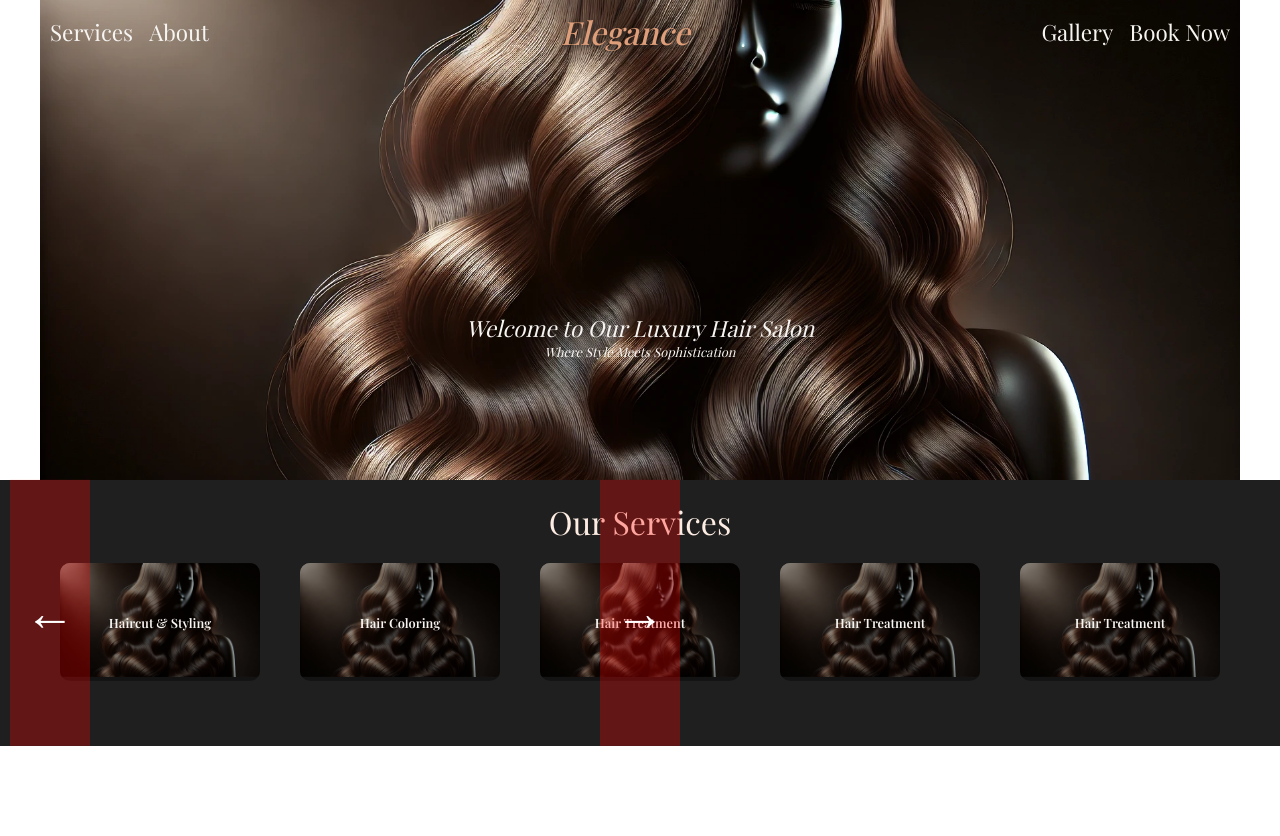
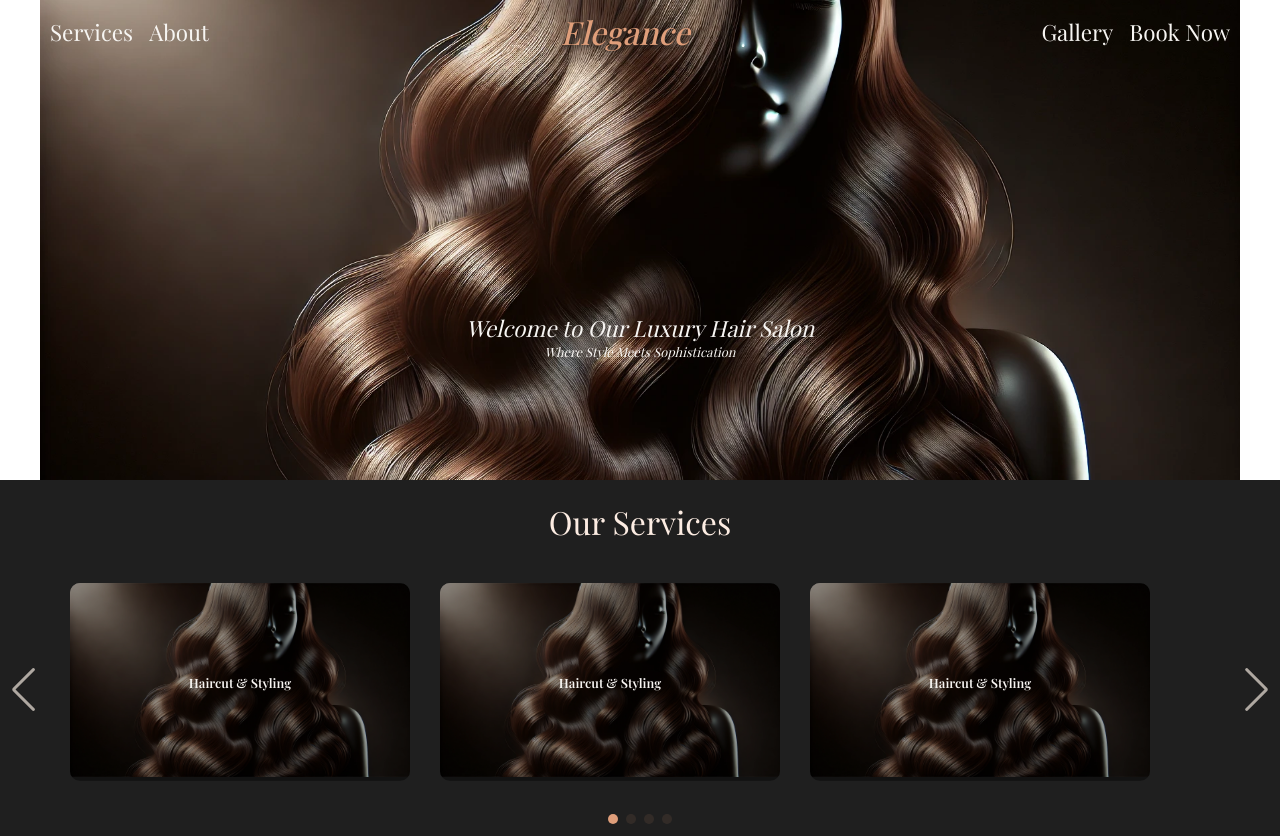
Before and after one commit to SahandJahanMehmani/Hiar-Salon, a plain HTML site: page index.html in a window 1280 px wide. Before the commit the page ends 800 px from the top, so only its background shows below. Drawn offline with nearby package versions, Linux system fonts and the light colour scheme; a web font is replaced by a local one.

Commit message:
New and better style for service section

```diff
--- a/index.html
+++ b/index.html
@@ -6,6 +6,12 @@
     <title>Hair Salon</title>
     <link rel="stylesheet" href="style.css">
     <link href="https://fonts.googleapis.com/css2?family=Playfair+Display:ital,wght@0,400;0,500;0,600;1,400;1,500&display=swap" rel="stylesheet">
+
+    <link
+        rel="stylesheet"
+        href="https://cdn.jsdelivr.net/npm/swiper@11/swiper-bundle.min.css"
+    />
+
 </head>
 <body class="body">
     <header class="main-header">
@@ -26,42 +32,52 @@
         </div>
     </header>
 
-    <section class="sec-service" id="services">
+    <section class="serv-container swiper">
         <h2 class="sec-title">Our Services</h2>
-        <div class="service-container">
-            <button class="arrow left">←</button>
-            <a href="#" class="service-card">
+        <div class="serv-card-wrapper">
+            <ul class="serv-card-list swiper-wrapper">
+                <li class="serv-card swiper-slide" >
+                    <a href="#">
                         <div class="service-content">
                             <img src="/images/nav-bg-img.png" alt="Haircut Service">
                             <div class="overlay-text">Haircut & Styling</div>
                         </div>
                     </a>
-            <a href="#" class="service-card">
+                </li>
+                <li class="serv-card swiper-slide" >
+                    <a href="#">
                         <div class="service-content">
-                    <img src="/images/nav-bg-img.png" alt="Hair Coloring">
-                    <div class="overlay-text">Hair Coloring</div>
+                            <img src="/images/nav-bg-img.png" alt="Haircut Service">
+                            <div class="overlay-text">Haircut & Styling</div>
                         </div>
                     </a>
-            <a href="#" class="service-card">
+                </li>
+                <li class="serv-card swiper-slide" >
+                    <a href="#">
                         <div class="service-content">
-                    <img src="/images/nav-bg-img.png" alt="Hair Treatment">
-                    <div class="overlay-text">Hair Treatment</div>
+                            <img src="/images/nav-bg-img.png" alt="Haircut Service">
+                            <div class="overlay-text">Haircut & Styling</div>
                         </div>
                     </a>
-            <a href="#" class="service-card">
+                </li>
+                <li class="serv-card swiper-slide" >
+                    <a href="#">
                         <div class="service-content">
-                    <img src="/images/nav-bg-img.png" alt="Hair Treatment">
-                    <div class="overlay-text">Hair Treatment</div>
+                            <img src="/images/nav-bg-img.png" alt="Haircut Service">
+                            <div class="overlay-text">Haircut & Styling</div>
                         </div>
                     </a>
-            <a href="#" class="service-card">
-                <div class="service-content">
-                    <img src="/images/nav-bg-img.png" alt="Hair Treatment">
-                    <div class="overlay-text">Hair Treatment</div>
-                </div>
-            </a>
-            <button class="arrow right">→</button>
+                </li>
+            </ul>
+
+
+            <div class="swiper-pagination"></div>
+            <div class="btn-prev swiper-button-prev"></div>
+            <div class="btn-next swiper-button-next"></div>
         </div>
     </section>
+
+    <script src="https://cdn.jsdelivr.net/npm/swiper@11/swiper-bundle.min.js"></script>
+    <script src="script.js"></script>
 </body>
 </html>
--- a/script.js
+++ b/script.js
@@ -1,33 +1,27 @@
-document.addEventListener('DOMContentLoaded', function() {
-    const serviceContainer = document.querySelector('.service-container');
-    const cards = document.querySelectorAll('.service-card');
-    const leftArrow = document.querySelector('.arrow.left');
-    const rightArrow = document.querySelector('.arrow.right');
+new Swiper('.serv-card-wrapper', {
+  loop: true,
+  spaceBetween: 30,
 
-    let currentPosition = 0;
-    const cardWidth = 220; // Width of card + margin
-    const visibleCards = 3; // Number of cards visible at once
-    const maxPosition = (cards.length - visibleCards) * cardWidth;
+  // If we need pagination
+  pagination: {
+    el: '.swiper-pagination',
+  },
 
-    // Initialize position
-    updatePosition();
+  // Navigation arrows
+  navigation: {
+    nextEl: '.swiper-button-next',
+    prevEl: '.swiper-button-prev',
+  },
 
-    // Add click handlers for arrows
-    leftArrow.addEventListener('click', () => {
-        currentPosition = Math.min(currentPosition + cardWidth, 0);
-        updatePosition();
-    });
-
-    rightArrow.addEventListener('click', () => {
-        currentPosition = Math.max(currentPosition - cardWidth, -maxPosition);
-        updatePosition();
-    });
-
-    function updatePosition() {
-        serviceContainer.style.transform = `translateX(${currentPosition}px)`;
-
-        // Update arrow visibility
-        leftArrow.style.opacity = currentPosition < 0 ? '1' : '0.5';
-        rightArrow.style.opacity = currentPosition > -maxPosition ? '1' : '0.5';
+  breakpoints : {
+    0: {
+        slidesPerView: 1
+    },
+    768: {
+        slidesPerView: 2
+    },
+    1024: {
+        slidesPerView: 3
     }
+  }
 });
--- a/style.css
+++ b/style.css
@@ -104,12 +104,6 @@
 
 /* Service Section */
 
-.sec-service {
-    position: relative;
-    background-color: var(--color-bg-main);
-    padding-bottom: 20px;
-}
-
 .sec-title {
     color: var(--color-accent2);
     padding: 20px;
@@ -118,18 +112,42 @@
     font-size: var(--header-font-size);
 }
 
-.service-container {
-    display: flex;
-    justify-content: center;
-    align-items: center;
-    gap: 20px;
-    margin-bottom: 45px;
+.serv-container {
+    background-color: var(--color-bg-main);
 }
 
-.service-card {
+.serv-card-wrapper {
+    max-width: 1100px;
+    margin: 0 60px 35px;
+    padding: 20px 10px;
+    overflow: hidden;
+}
+
+.serv-card-wrapper .swiper-pagination-bullet {
+    height: 10px;
+    width: 10px;
+    opacity: 0.1;
+    background-color: var(--color-accent1);
+}
+
+.serv-card-wrapper .swiper-pagination-bullet-active {
+    opacity: 1;
+}
+
+.serv-card-wrapper .btn-prev {
+    color: var(--color-text-subtle);
+    margin-top: 10px;
+}
+
+.serv-card-wrapper .btn-next {
+    color: var(--color-text-subtle);
+    margin-top: 10px;
+}
+
+
+.serv-card {
     position: relative;
-    max-width: 200px;
-    margin: 0 10px;
+    user-select: none;
     text-decoration: none;
     border-radius: 10px;
     overflow: hidden;
@@ -137,7 +155,6 @@
 
 .service-content > img {
     width: 100%;
-    height: auto;
     object-fit: cover;
 }
 
@@ -159,48 +176,12 @@
     font-weight: bold;
 }
 
-.service-card-container {
-    display: flex;
-    gap: 20px;
+/* Service slider media quaries */
+
+@media screen and (max-width: 768px){
+    .serv-card-wrapper {
+        margin: 0 10px 25px;
+    }
+
+    .serv-card-wrapper .swipe
 }
-
-.sec-title {
-    text-align: center;
-}
-
-.arrow {
-    height: 100%;
-    background-color: hsla(0, 100%, 50%, 0.3);
-    color: white;
-    border: none;
-    padding: 20px 15px;
-    font-size: 50px;
-    cursor: pointer;
-    z-index: 2;
-    transition: background-color 0.3s ease;
-    -webkit-transition: background-color 0.3s ease;
-    -moz-transition: background-color 0.3s ease;
-    -ms-transition: background-color 0.3s ease;
-    -o-transition: background-color 0.3s ease;
-}
-
-.left {
-    position: absolute;
-    left: 10px;
-    top: 50%;
-    transform: translateY(-50%);
-    -webkit-transform: translateY(-50%);
-    -moz-transform: translateY(-50%);
-    -ms-transform: translateY(-50%);
-    -o-transform: translateY(-50%);
-}
-
-.right {
-    position: absolute;
-    top: 50%;
-    transform: translateY(-50%);
-    -webkit-transform: translateY(-50%);
-    -moz-transform: translateY(-50%);
-    -ms-transform: translateY(-50%);
-    -o-transform: translateY(-50%);
-}
```
Lines whose indentation alone changed are shown as unchanged.
